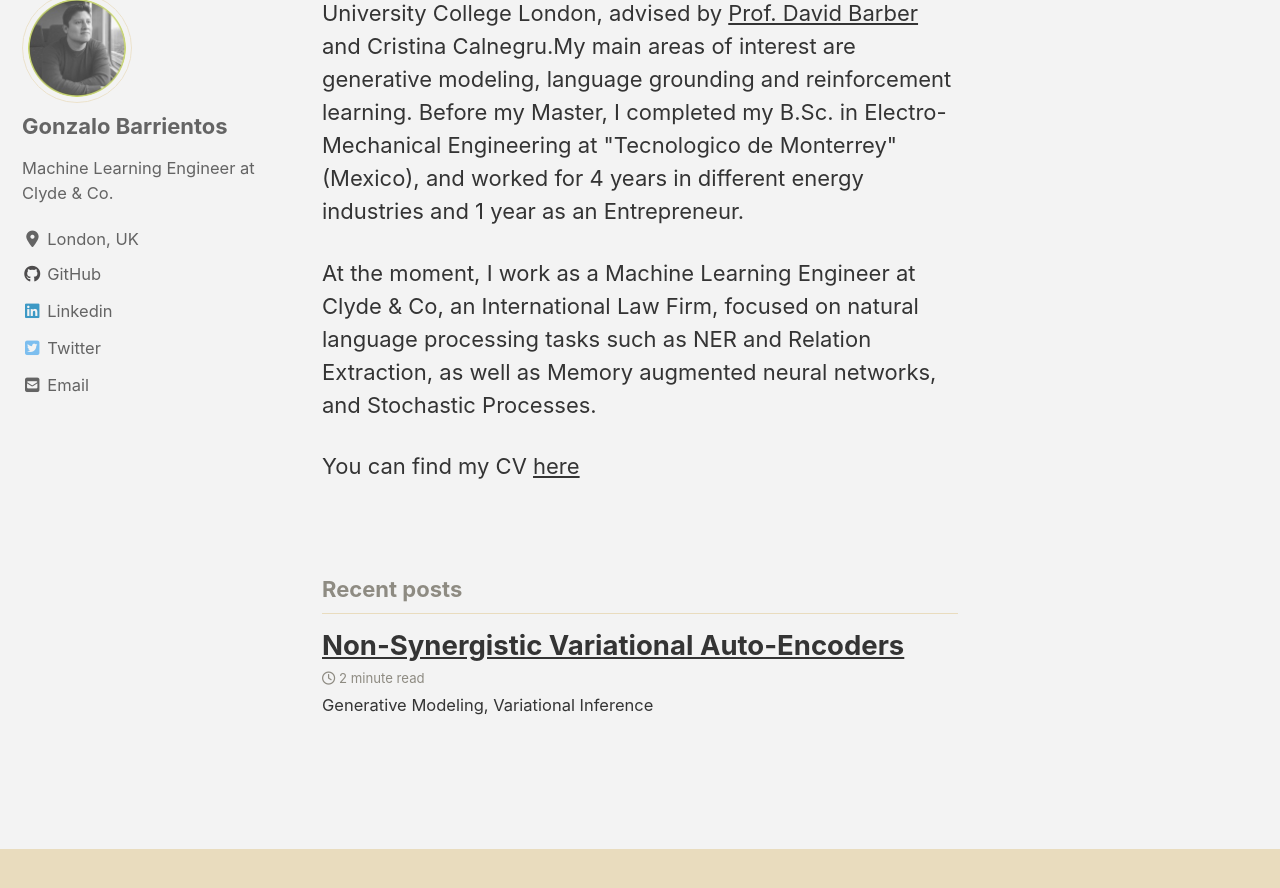
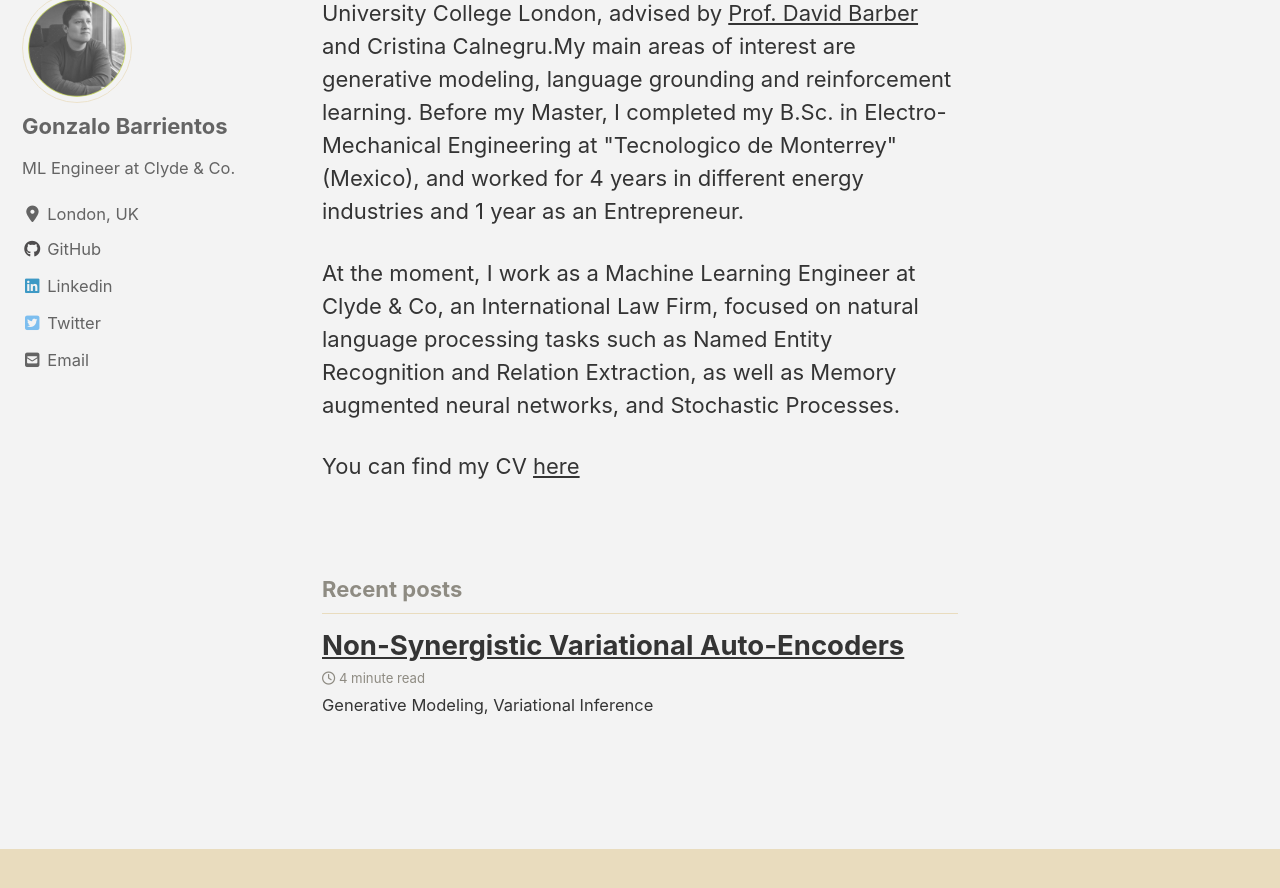
Before and after one commit to Gonzalob90/gonzalob90.github.io, a Jekyll site: the page built from index.html, in a window 1280 px wide and 900 px high, scrolled down 257 px. Shown: the top 888 px of the window. Built offline with Jekyll 4.4.1, drawn with Linux system fonts in a browser that asks for light colours; cached includes are drawn as plain includes; nearby versions of some CDN libraries; the list of posts is cut into pages by our own code.

```diff
--- a/_config.yml
+++ b/_config.yml
@@ -108,8 +108,8 @@ analytics:
 # Site Author
 author:
   name             : "Gonzalo Barrientos"
-  avatar           :  "images/bio_photo.jpeg"
-  bio              : "Machine Learning Engineer \n at Clyde & Co."
+  avatar           :  "images/photo_gonzalo.png"
+  bio              : "ML Engineer at Clyde & Co."
   location         : "London, UK"
   email            : "gonzalo.b90@gmail.com"
   links:
--- a/index.html
+++ b/index.html
@@ -13,8 +13,8 @@ Before my Master, I completed my B.Sc. in Electro-Mechanical Engineering at "Tec
 </p>
 
 <p>At the moment, I work as a Machine Learning Engineer at Clyde & Co, an International Law Firm, focused on natural language processing tasks
-    such as NER and Relation Extraction, as well as Memory augmented neural networks, and Stochastic Processes.
+    such as Named Entity Recognition and Relation Extraction, as well as Memory augmented neural networks, and Stochastic Processes.
 </p>
 
-<p>You can find my CV <a target="_blank" href="http://web4.cs.ucl.ac.uk/staff/D.Barber/pmwiki/pmwiki.php?n=Main.Bio">here</a></p>
+<p>You can find my CV <a target="_blank" href="https://drive.google.com/file/d/1KQoH1bvhW0IGb3nfMHMq1B2-R0jt_6qn/view?usp=sharing">here</a></p>
 <br/>
```
Also changed, not shown: _posts/2019-01-01-non-syn-vae.md (+62 -9 lines), images/photo_gonzalo.png (added), images/photo_gonzalo_400px.png (added), images/synergy_3_latens.png (added), images/traversal_mean_transparent.png (added), images/traversal_mean_white.png (added), 11 other files.
